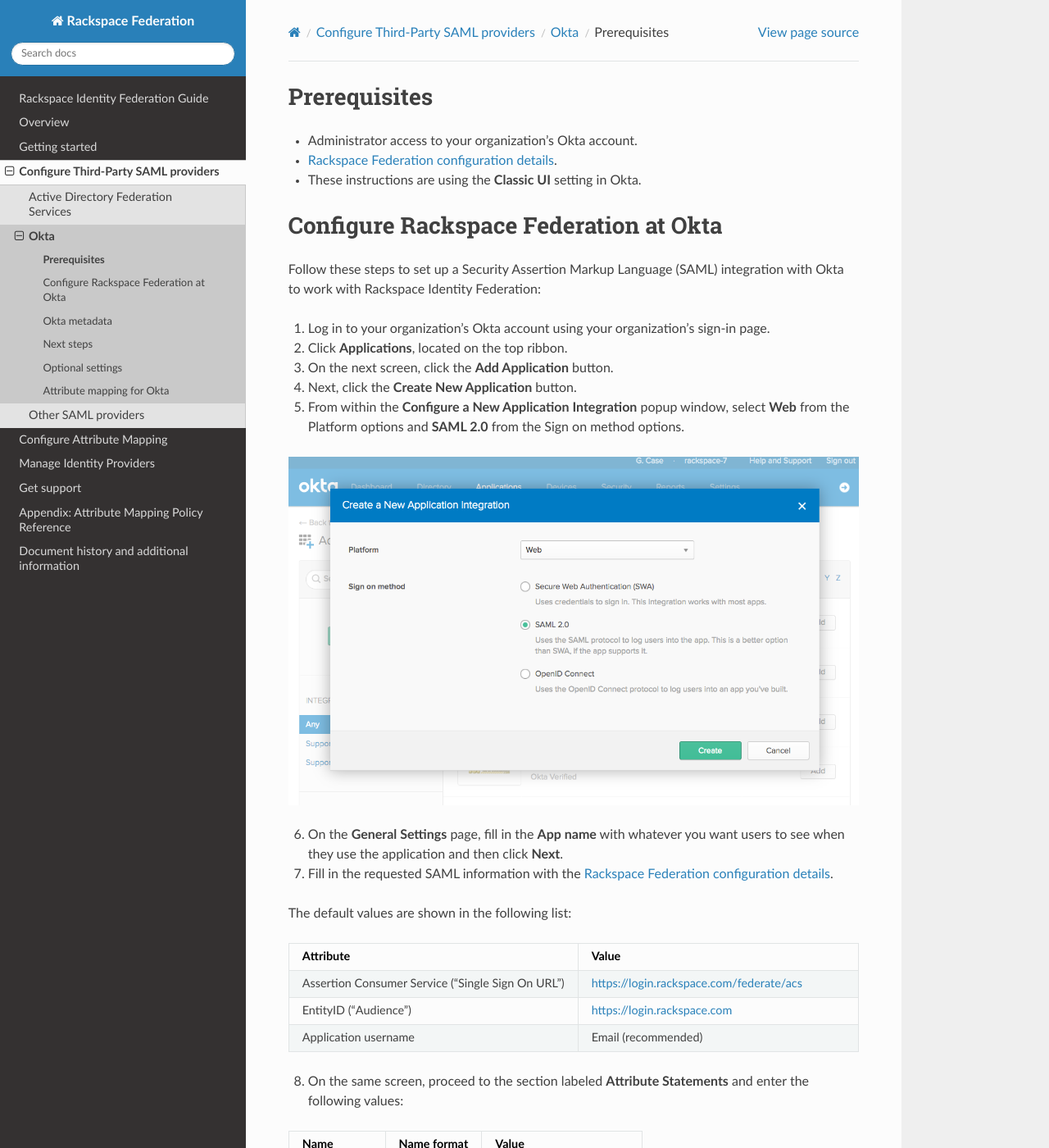
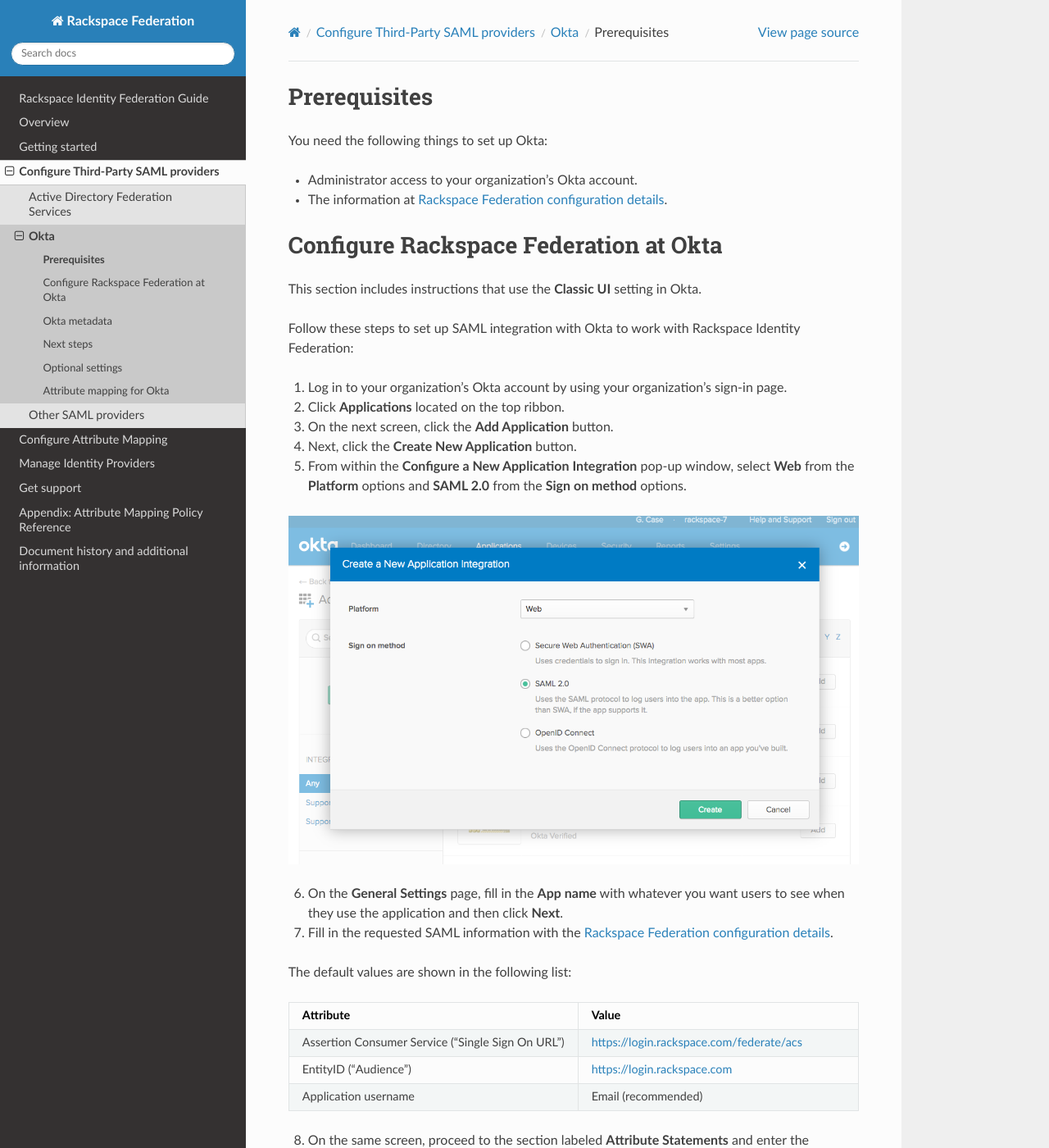
Before and after one commit to rackerlabs/docs-rackspace-federation, a Sphinx documentation site: the page built from doc/config-3p-saml/config-okta/okta-setup.rst, in a window 1280 px wide and 1400 px high. Shown: the whole window at 82% size. Built offline with Sphinx 7.4.7 and the Read the Docs theme 2.0.0, drawn with Linux system fonts in a browser that asks for light colours; the version number could not be read and is left out; some of the changed text lies outside the part shown.

Commit message:
Editorial changes for config_okta.rst
@WilliamLoy Please review the changes in this file and see if you agree with them. Thanks!

```diff
--- a/doc/config-3p-saml/config-okta/okta-setup.rst
+++ b/doc/config-3p-saml/config-okta/okta-setup.rst
@@ -3,28 +3,32 @@
 Prerequisites
 -------------
 
+You need the following things to set up Okta:
+
 - Administrator access to your organization's Okta account.
-- :ref:`Rackspace Federation configuration details<generic-3p-saml-ug>`.
-- These instructions are using the **Classic UI** setting in Okta.
+- The information at :ref:`Rackspace Federation configuration details<generic-3p-saml-ug>`.
+
 
 Configure Rackspace Federation at Okta
 --------------------------------------
-Follow these steps to set up a Security Assertion Markup Language (SAML)
-integration with Okta to work with |service|:
+
+This section includes instructions that use the **Classic UI** setting in Okta.
+
+Follow these steps to set up SAML integration with Okta to work with |service|:
 
 
-1. Log in to your organization's Okta account using your organization's sign-in
+1. Log in to your organization's Okta account by using your organization's sign-in
    page.
 
-2. Click **Applications**, located on the top ribbon.
+2. Click **Applications** located on the top ribbon.
 
 3. On the next screen, click the **Add Application** button.
 
 4. Next, click the **Create New Application** button.
 
-5. From within the **Configure a New Application Integration** popup window,
-   select **Web** from the Platform options and **SAML 2.0** from the
-   Sign on method options.
+5. From within the **Configure a New Application Integration** pop-up window,
+   select **Web** from the **Platform** options and **SAML 2.0** from the
+   **Sign on method** options.
 
 .. image:: ../../_images/Config-okta/create_app_1.png
 
@@ -64,7 +68,7 @@
      - Unspecified
      - user.email
 
-9. In the same section click the **Add Another** button and enter the following
+9. In the same section, click the **Add Another** button and enter the following
    values:
 
 .. list-table::
@@ -79,7 +83,7 @@
      - PT4H (user is logged out after four hours). See the :ref:`expiration<Expire>`
        section for additional details.
 
-10. Click **Next**. The next page can be filled out however you prefer and then
+10. Click **Next**. You can fill out the next page however you prefer and then
     click **Finish**.
 
 You have successfully added Rackspace Federation to your Okta account.
@@ -95,7 +99,7 @@
 necessary to configure your |idp| with Rackspace. The file should be
 **metadata.xml**.
 
-**Note:** If the file does not download with the **.xml** extension be sure to
+**Note:** If the file does not download with the **.xml** extension, be sure to
 rename the file with the **.xml** extension before uploading at Rackspace.
 
 .. image:: ../../_images/Config-okta/idp_metadata.png
```
Also changed, not shown: other parts of doc/config-3p-saml/config-okta/okta-setup.rst (+6 -6 lines).
